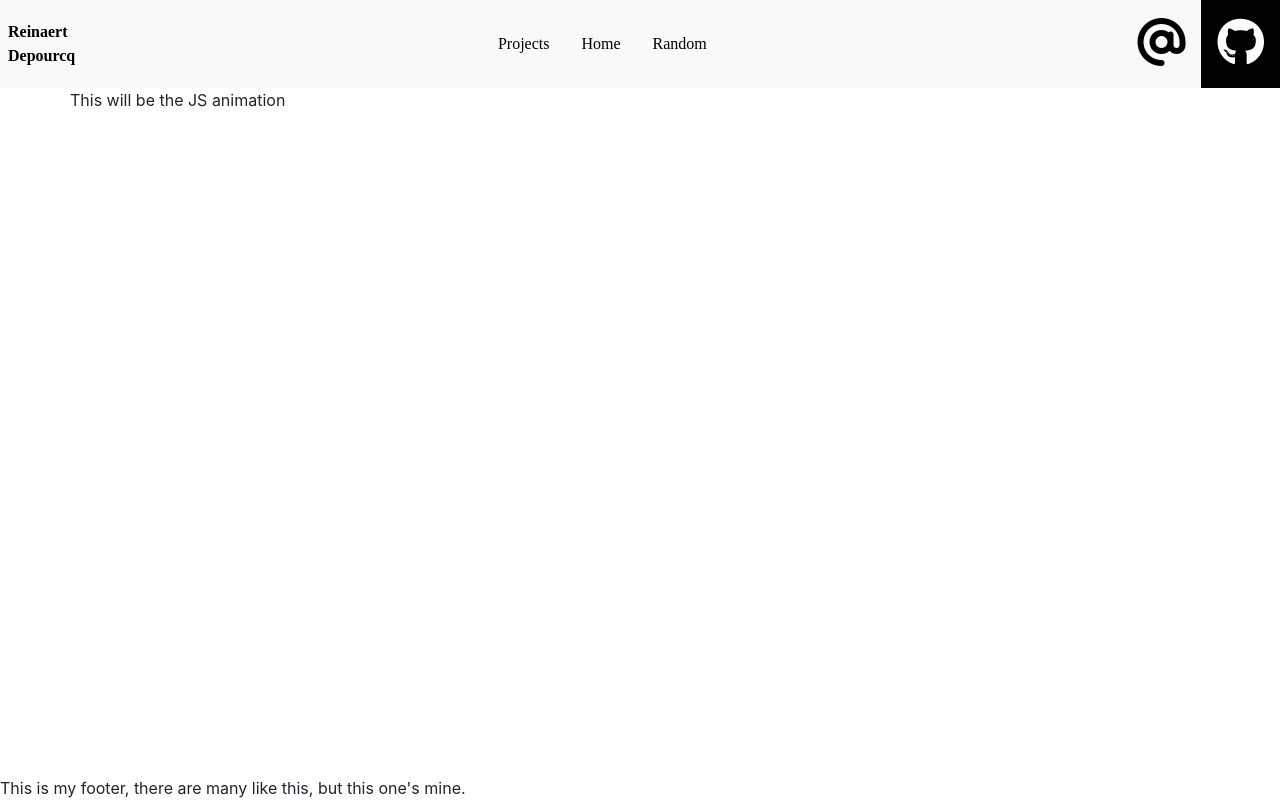
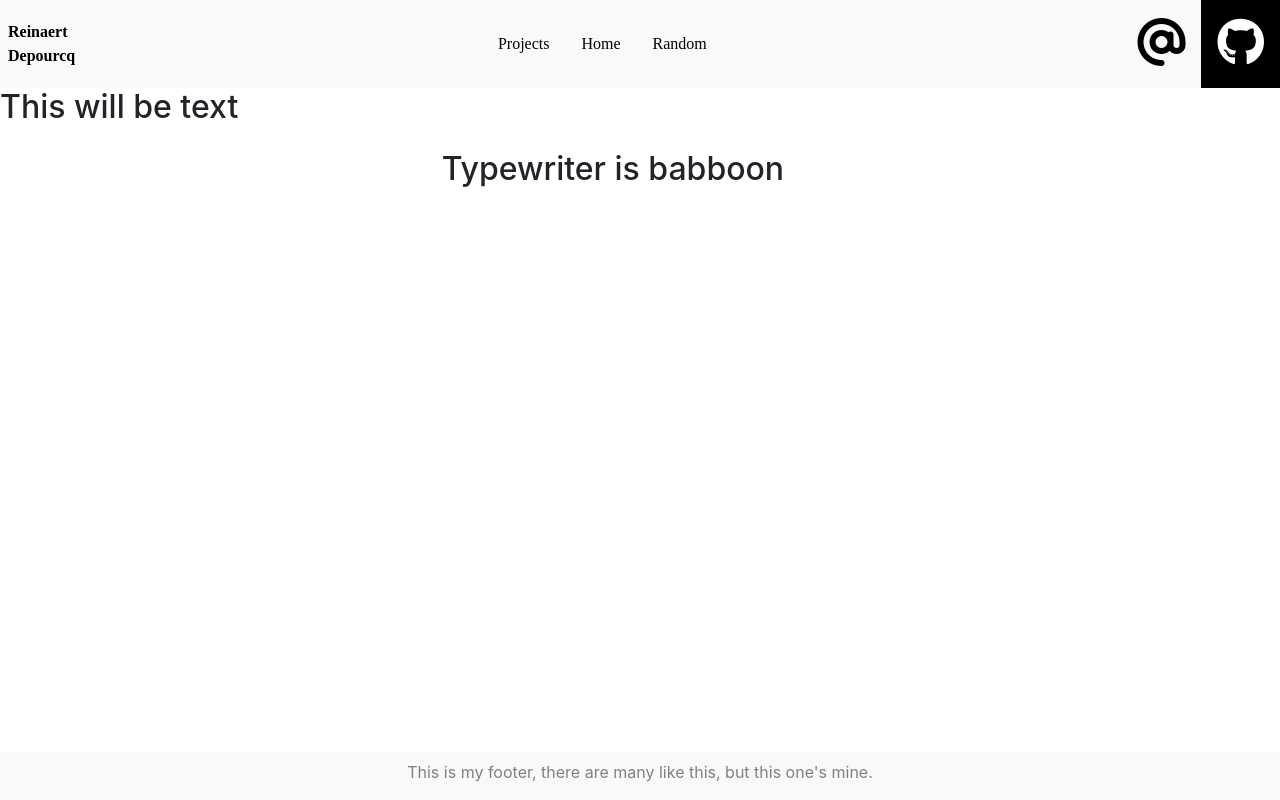
Before and after one commit to ReinaertD/reinaertdepourcq, a Vue app in the folder reinaertdepourcq-be/: page /#/ in a window 1280 px wide. Built offline with nearby package versions, Linux system fonts and the light colour scheme.

Commit message:
added typewriter component, need to work on pause after word finished typing

```diff
--- a/reinaertdepourcq-be/src/components/Footer.vue
+++ b/reinaertdepourcq-be/src/components/Footer.vue
@@ -1,6 +1,10 @@
 <template>
-  <div class="fixed-bottom">
-    This is my footer, there are many like this, but this one's mine.
+  <div class="row m-0 fixed-bottom bg-light justify-content-center">
+    <div class="footer pt-2">
+      <p>
+        This is my footer, there are many like this, but this one's mine.
+      </p>
+    </div>
   </div>
 </template>
 
@@ -9,4 +13,8 @@ export default {
   name: "Footer",
 };
 </script>
-<style scoped></style>
+<style scoped>
+.footer {
+  color: grey;
+}
+</style>
--- /dev/null
+++ b/reinaertdepourcq-be/src/components/TextAnimation.vue
@@ -0,0 +1,79 @@
+<template>
+  <div class="col-8 offset-md-4 my-3">
+    <h2>
+      {{ base }} <span>{{ displayText.join("") }}</span>
+    </h2>
+  </div>
+</template>
+
+<script>
+export default {
+  name: "text-animation",
+  props: {},
+  data() {
+    return {
+      base: "Typewriter is ",
+      speed: 800,
+      deleteSpeed: 166,
+      displayText: [],
+      currentWord: "",
+      wordList: ["babboon", "boardgamer", "bard"],
+      wordIndex: 0,
+    };
+  },
+  computed: {
+    TYPE_SPEED() {
+      return this.speed;
+    },
+    DELETE_SPEED() {
+      return this.deleteSpeed;
+    },
+    timeoutSpeed() {
+      return this.TYPE_SPEED * 0.8;
+    },
+  },
+  methods: {
+    start() {
+      if (this.wordList && this.wordList.length > 0) {
+        this.currentWord = this.wordList[this.wordIndex].split("");
+        this.wordIndex++;
+        this.animate = setTimeout(this.type, this.timeoutSpeed);
+      }
+    },
+    type(word) {
+      if (this.currentWord.length > 0) {
+        this.displayText.push(this.currentWord.shift());
+        // delete when done
+      } else if (this.currentWord.length === 0 && this.displayText.length > 0) {
+        this.timeoutSpeed = this.DELETE_SPEED;
+        this.displayText.pop();
+        // done when deleted
+      } else if (
+        this.currentWord.length === 0 &&
+        this.displayText.length === 0
+      ) {
+        if (this.wordIndex < this.wordList.length) {
+          this.currentWord = this.wordList[this.wordIndex].split("");
+          this.wordIndex++;
+          this.timeoutSpeed = this.TYPE_SPEED;
+          this.displayText.push(this.currentWord.shift());
+        } else {
+          this.wordIndex = 0;
+          this.currentWord = this.wordList[this.wordIndex].split("");
+          this.displayText.push(this.currentWord.shift());
+        }
+      }
+      setTimeout(this.type, this.timeoutSpeed);
+    },
+  },
+  mounted() {
+    this.start();
+  },
+};
+</script>
+
+<style scoped>
+.text {
+  font-size: 4rem;
+}
+</style>
--- a/reinaertdepourcq-be/src/views/Home.vue
+++ b/reinaertdepourcq-be/src/views/Home.vue
@@ -1,17 +1,23 @@
 <template>
   <div class="home">
     <Header />
-    <div class="container">
-      <div class="row">
-        <p>This will be the JS animation</p>
+    <div class="m-0">
+      <div class="row m-0">
+        <h2>This will be text</h2>
+      </div>
+      <div class="row m-0">
+        <TextAnimation />
       </div>
     </div>
   </div>
 </template>
 
 <script>
+import TextAnimation from "@/components/TextAnimation.vue";
 export default {
   name: "Home",
-  components: {},
+  components: {
+    TextAnimation,
+  },
 };
 </script>
```
